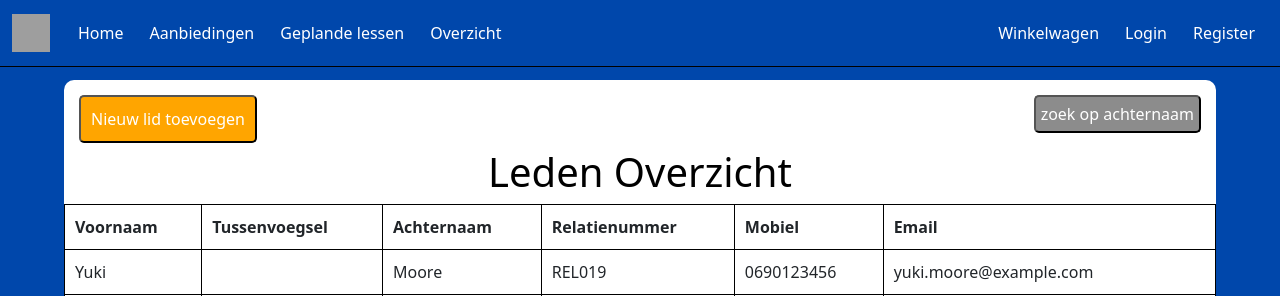
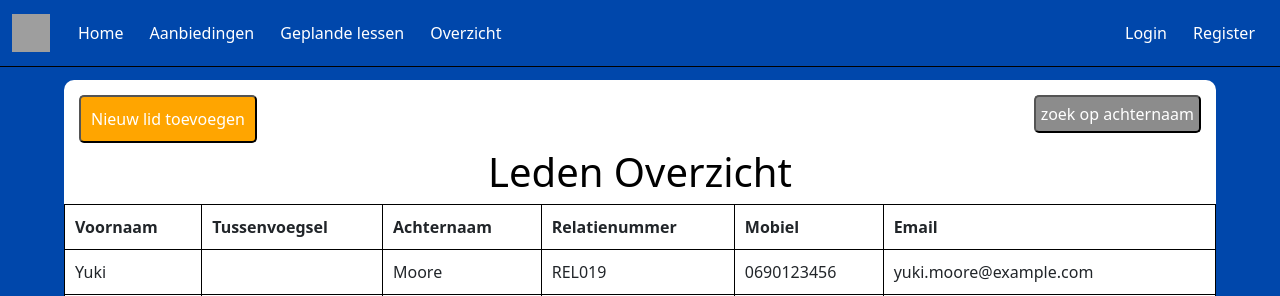
Before and after one commit to LuukvdBilt/FitForFun, a PHP site: page /LedenOverzicht.php in a window 1280 px wide. Shown: the top 296 px of the page. Run offline with PHP 8.4, Linux system fonts and the light colour scheme; data comes from the database, SQL or seed files in the repository; grey boxes are pictures that could not be loaded.

Commit message:
linking gewijzigd

```diff
--- a/AanbiedingenPagina/aanbiedingen.php
+++ b/AanbiedingenPagina/aanbiedingen.php
@@ -56,7 +56,7 @@ if ($conn->connect_error) {
             <a class="nav-link" href="#">Login</a>
           </li>
           <li class="nav-item">
-            <a class="nav-link" href="#">Register</a>
+            <a class="nav-link" href="PerPeriode/AccountPerPeriode.php">Register</a>
           </li>
         </ul>
       </div>
--- a/Dashboard/Dashboard.php
+++ b/Dashboard/Dashboard.php
@@ -47,7 +47,7 @@
                 <a class="nav-link" href="#">Login</a>
               </li>
               <li class="nav-item">
-                <a class="nav-link" href="#">Register</a>
+                <a class="nav-link" href="PerPeriode/AccountPerPeriode.php">Register</a>
               </li>
             </ul>
           </div>
--- a/Homepagina/index.php
+++ b/Homepagina/index.php
@@ -45,7 +45,7 @@
             <a class="nav-link" href="#">Login</a>
           </li>
           <li class="nav-item">
-            <a class="nav-link" href="#">Register</a>
+            <a class="nav-link" href="PerPeriode/AccountPerPeriode.php">Register</a>
           </li>
         </ul>
       </div>
--- a/LedenOverzicht/LedenOverzicht.php
+++ b/LedenOverzicht/LedenOverzicht.php
@@ -61,13 +61,10 @@ $result = $statement->fetchAll(PDO::FETCH_OBJ);
 
         <ul class="navbar-nav">
           <li class="nav-item">
-            <a class="nav-link" href="#"><i class="bi bi-cart"></i> Winkelwagen</a>
-          </li>
-          <li class="nav-item">
             <a class="nav-link" href="#">Login</a>
           </li>
           <li class="nav-item">
-            <a class="nav-link" href="#">Register</a>
+            <a class="nav-link" href="PerPeriode/AccountPerPeriode.php">Register</a>
           </li>
         </ul>
       </div>
--- a/medewerkeroverzicht/MedewerkerOverzicht.php
+++ b/medewerkeroverzicht/MedewerkerOverzicht.php
@@ -59,7 +59,7 @@
             <a class="nav-link" href="#">Login</a>
           </li>
           <li class="nav-item">
-            <a class="nav-link" href="#">Register</a>
+            <a class="nav-link" href="PerPeriode/AccountPerPeriode.php">Register</a>
           </li>
         </ul>
       </div>
```
